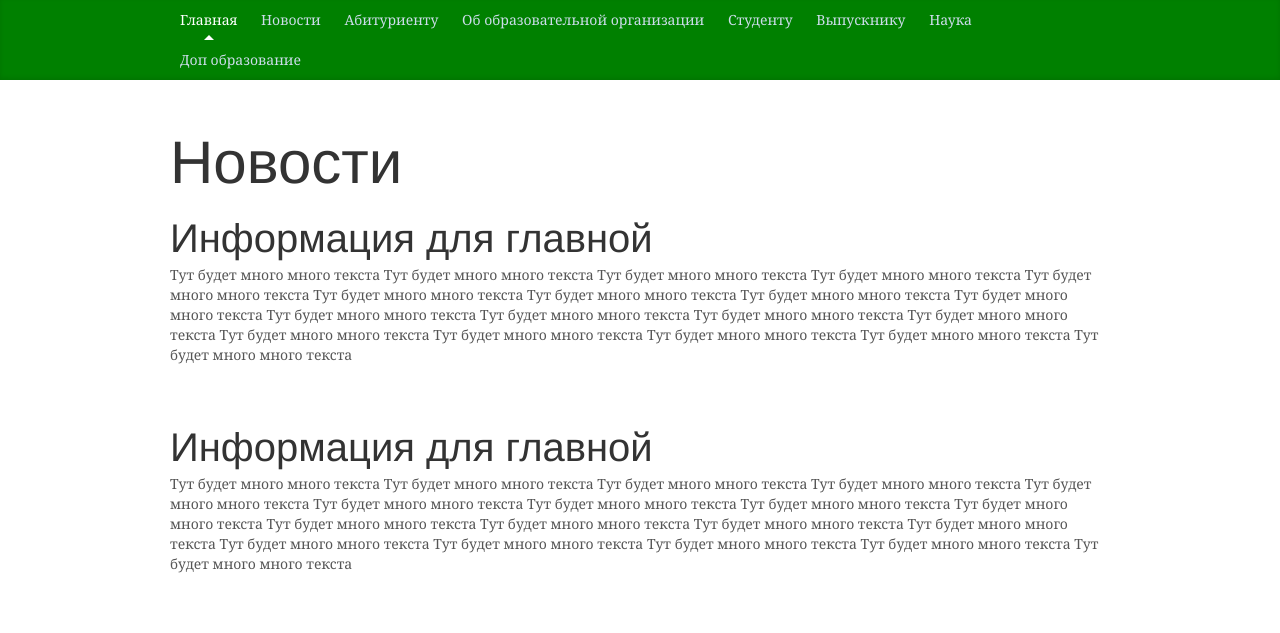
After one commit to BlackTrub/test_bottle, a Python web app: template template/home.html in a window 1280 px wide. The commit adds this page. Shown: the top 633 px of the page. Run offline with Jinja, Linux system fonts and the light colour scheme; the template is opened without the code that fills it, so the values that code supplies are empty.

Commit message:
add home page and base no head template;

```diff
--- a/source/main.py
+++ b/source/main.py
@@ -11,10 +11,7 @@ app = Bottle()
 
 @app.route('/')
 def index():
-    context = {
-        'name': u'Петрович'
-    }
-    return template('template/base.html', context)
+    return template('template/home.html')
 
 
 @app.error(404)
--- a/template/404.html
+++ b/template/404.html
@@ -1,4 +1,4 @@
-{% extends 'template/base.html' %}
+{% extends 'template/base_no_head.html' %}
 
 {% block css %}
     <link rel="stylesheet" href="error.css">
@@ -15,7 +15,7 @@
     <div class="row">
 	<div class="container">
 		<h1 class="title">404</h1>
-		<p class="sub-heading"> Page Not Found</p>
+		<p class="sub-heading">Страница не найдена</p>
 		<hr class="hr-style-404"/>
 		<p class="redirect-style-404">Something went wrong</p>
 	</div>
--- /dev/null
+++ b/template/home.html
@@ -0,0 +1,59 @@
+{% extends 'template/base.html' %}
+{% block content %}
+    <div class="container">
+        <div class="blog-header">
+            <h1 class="blog-title">Новости</h1>
+        </div>
+
+        <div class="blog-post">
+            <h2 class="blog-post-title">Информация для главной</h2>
+
+            <p>
+                Тут будет много много текста
+                Тут будет много много текста
+                Тут будет много много текста
+                Тут будет много много текста
+                Тут будет много много текста
+                Тут будет много много текста
+                Тут будет много много текста
+                Тут будет много много текста
+                Тут будет много много текста
+                Тут будет много много текста
+                Тут будет много много текста
+                Тут будет много много текста
+                Тут будет много много текста
+                Тут будет много много текста
+                Тут будет много много текста
+                Тут будет много много текста
+                Тут будет много много текста
+                Тут будет много много текста
+            </p>
+        </div>
+
+        <div class="blog-post">
+            <h2 class="blog-post-title">Информация для главной</h2>
+
+            <p>
+                Тут будет много много текста
+                Тут будет много много текста
+                Тут будет много много текста
+                Тут будет много много текста
+                Тут будет много много текста
+                Тут будет много много текста
+                Тут будет много много текста
+                Тут будет много много текста
+                Тут будет много много текста
+                Тут будет много много текста
+                Тут будет много много текста
+                Тут будет много много текста
+                Тут будет много много текста
+                Тут будет много много текста
+                Тут будет много много текста
+                Тут будет много много текста
+                Тут будет много много текста
+                Тут будет много много текста
+            </p>
+        </div>
+
+    </div>
+{% endblock %}
```
Also changed, not shown: template/base_no_head.html (added, +29 -0 lines).
